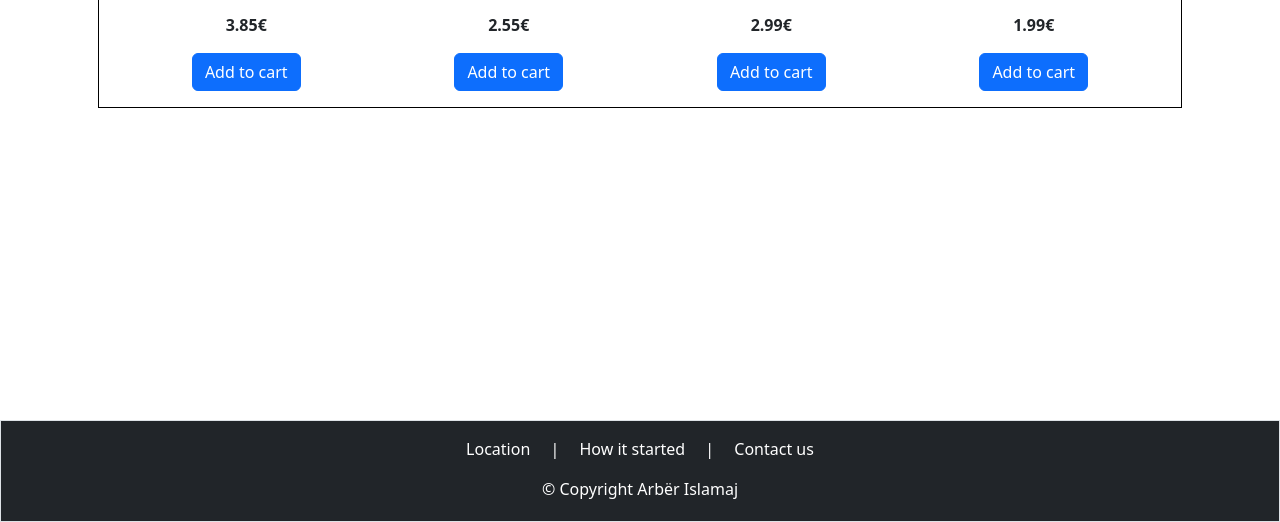
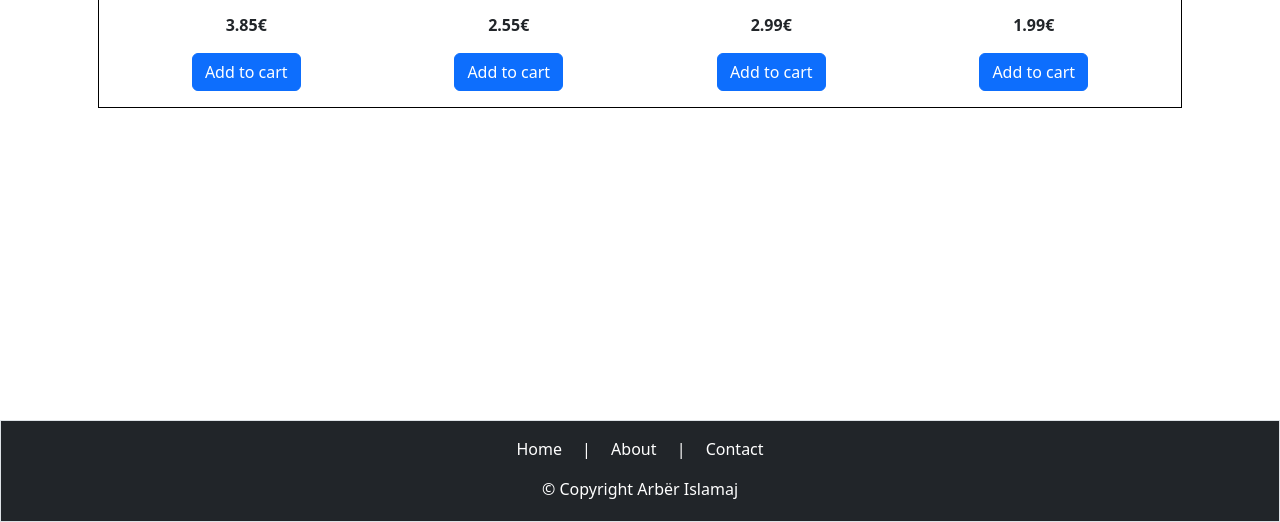
Before and after one commit to MrArbri/Shooping-cart, a plain HTML site: page exClasswork.html in a window 1280 px wide. Shown: the part 278-800 px from the top of the page. Drawn offline with nearby package versions, Linux system fonts and the light colour scheme.

Commit message:
changed footer links

```diff
--- a/exClasswork.html
+++ b/exClasswork.html
@@ -85,13 +85,11 @@
 
     <footer class="bg-dark text-white border">
       <div class="text-center pt-3">
-        <a class="p-3 text-decoration-none text-white" href="#"> Location </a>
+        <a class="p-3 text-decoration-none text-white" href="#"> Home </a>
         <span>|</span>
-        <a class="p-3 text-decoration-none text-white" href="#">
-          How it started
-        </a>
+        <a class="p-3 text-decoration-none text-white" href="#"> About </a>
         <span>|</span>
-        <a class="p-3 text-decoration-none text-white" href="#"> Contact us </a>
+        <a class="p-3 text-decoration-none text-white" href="#"> Contact </a>
       </div>
       <div class="text-center pt-3 pb-1">
         <p>&copy; Copyright Arbër Islamaj</p>
```
